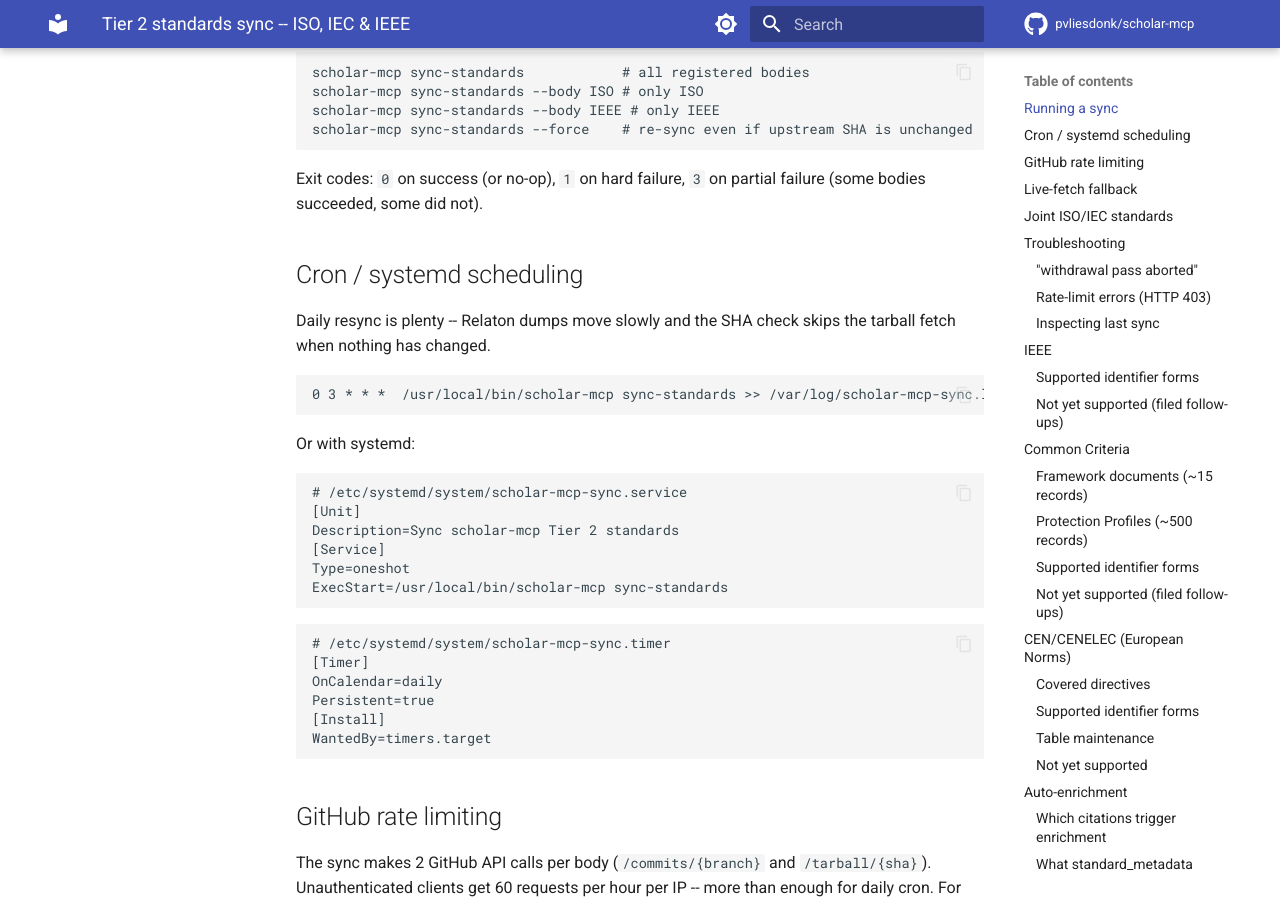
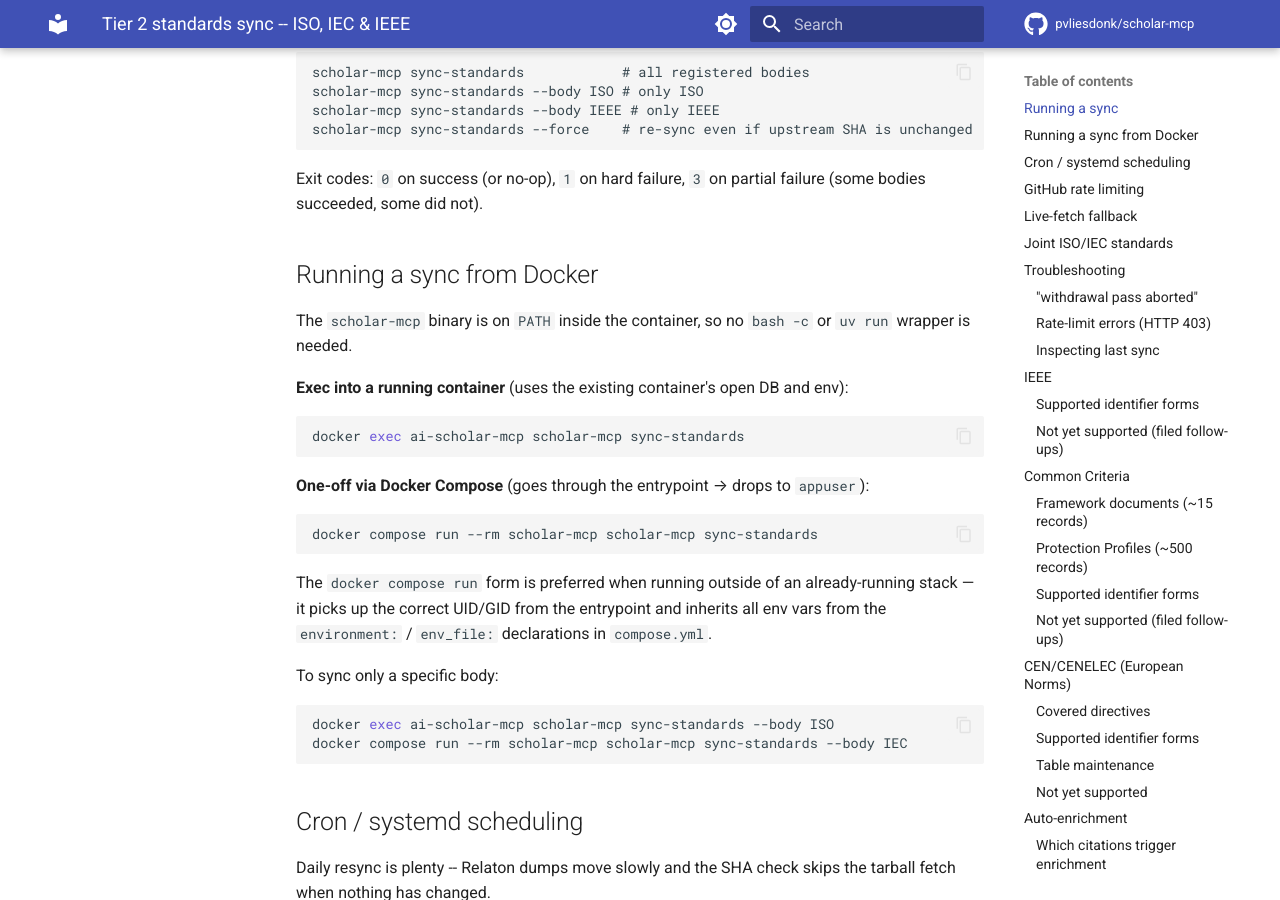
Before and after one commit to pvliesdonk/scholar-mcp, an MkDocs documentation site: the page built from docs/guides/standards.md, in a window 1280 px wide and 900 px high, scrolled down 343 px. Built offline with MkDocs 1.6.1 and Material for MkDocs 9.7.7, drawn with Linux system fonts in a browser that asks for light colours; comment, search, counter and statistics services are not loaded.

Commit message:
docs(standards): add Docker sync-standards commands
Replace the unwieldy `bash -c "uv run scholar-mcp ..."` pattern with clean
`docker exec` and `docker compose run` examples that work directly because
`scholar-mcp` is already on PATH inside the container.

Co-Authored-By: Claude Sonnet 4.6 <noreply@anthropic.com>

````diff
--- a/docs/guides/standards.md
+++ b/docs/guides/standards.md
@@ -17,6 +17,34 @@ scholar-mcp sync-standards --force    # re-sync even if upstream SHA is unchange
 
 Exit codes: `0` on success (or no-op), `1` on hard failure, `3` on partial failure
 (some bodies succeeded, some did not).
+
+## Running a sync from Docker
+
+The `scholar-mcp` binary is on `PATH` inside the container, so no `bash -c` or
+`uv run` wrapper is needed.
+
+**Exec into a running container** (uses the existing container's open DB and env):
+
+```bash
+docker exec ai-scholar-mcp scholar-mcp sync-standards
+```
+
+**One-off via Docker Compose** (goes through the entrypoint → drops to `appuser`):
+
+```bash
+docker compose run --rm scholar-mcp scholar-mcp sync-standards
+```
+
+The `docker compose run` form is preferred when running outside of an already-running
+stack — it picks up the correct UID/GID from the entrypoint and inherits all env vars
+from the `environment:` / `env_file:` declarations in `compose.yml`.
+
+To sync only a specific body:
+
+```bash
+docker exec ai-scholar-mcp scholar-mcp sync-standards --body ISO
+docker compose run --rm scholar-mcp scholar-mcp sync-standards --body IEC
+```
 
 ## Cron / systemd scheduling
 
````
